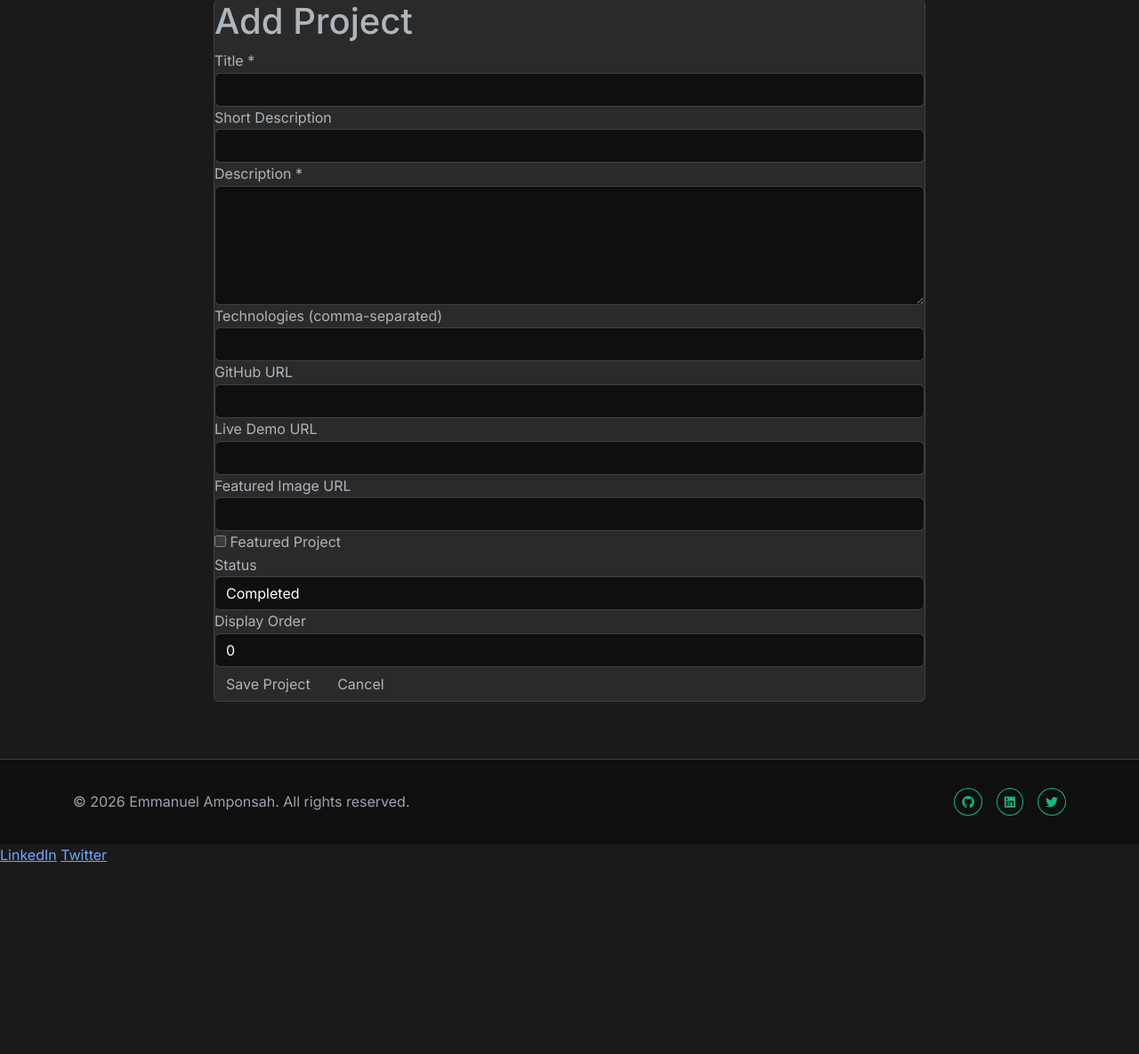
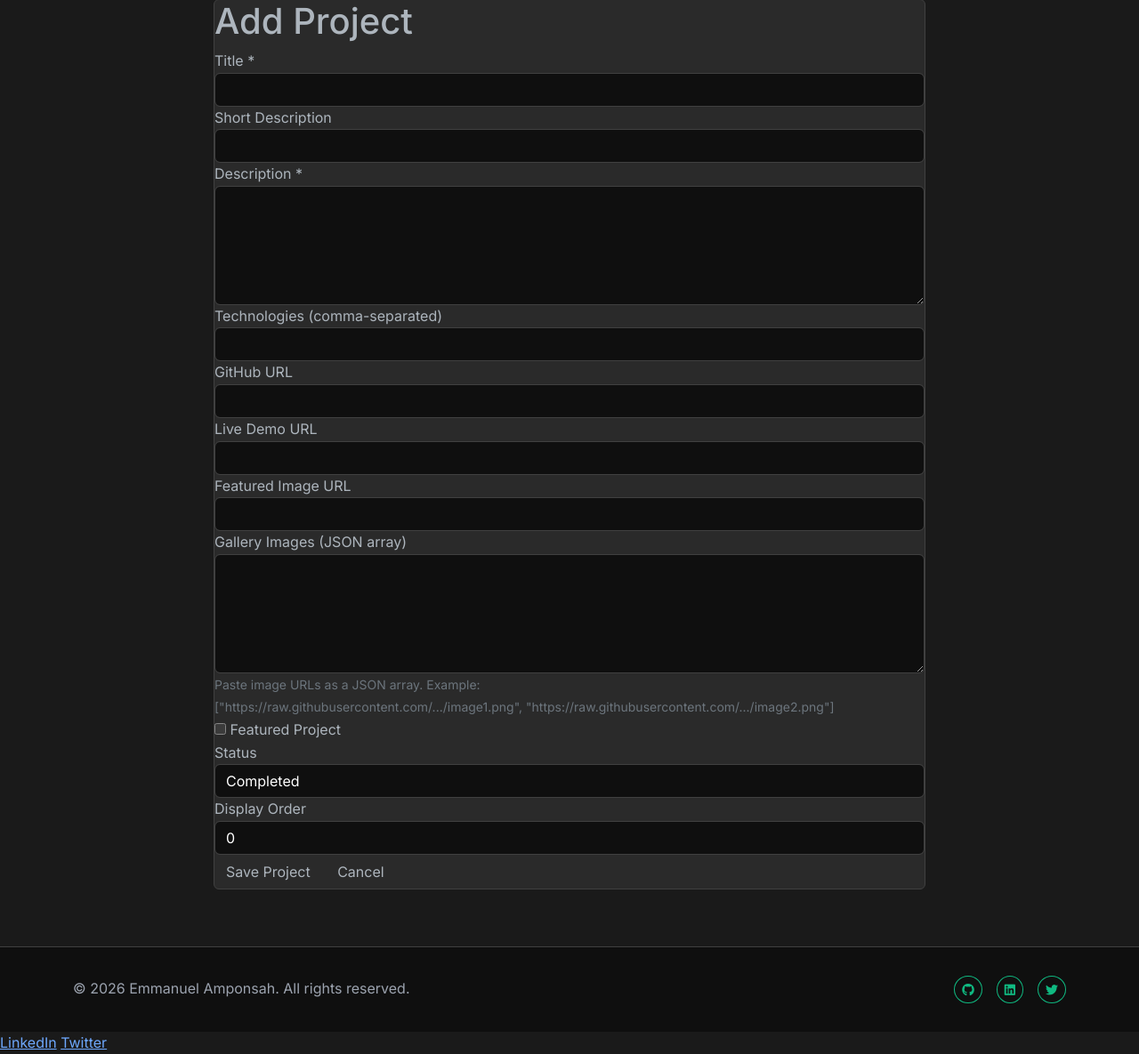
Before and after one commit to esparzar/portfolio_pro, a Flask app: page /admin/projects/add in a window 1280 px wide. Shown: the part 132-1317 px from the top of the page at 89% size. Before the commit the page ends 1101 px from the top, so only its background shows below. Run offline with Flask 3, Linux system fonts and the light colour scheme; a user stored in the database is signed in; some libraries are stand-ins or nearby versions.

Commit message:
Add gallery images field to project form with JSON array support

```diff
--- a/app/__init__.py
+++ b/app/__init__.py
@@ -22,7 +22,7 @@
 
 def create_app(config_name='development'):
     """Application factory"""
-    app = Flask(__name__)
+    app = Flask(__name__, static_folder='static', static_url_path='/static')
 
     # Load configuration
     from config import config
--- a/app/forms/projects.py
+++ b/app/forms/projects.py
@@ -10,6 +10,7 @@
     github_url = StringField('GitHub URL', validators=[Optional(), URL()])
     project_url = StringField('Live Demo URL', validators=[Optional(), URL()])
     featured_image = StringField('Featured Image URL', validators=[Optional(), URL()])
+    images = TextAreaField('Gallery Images (JSON array)', validators=[Optional()])
     featured = BooleanField('Featured Project')
     status = SelectField('Status', choices=[('completed', 'Completed'), ('in-progress', 'In Progress'), ('planned', 'Planned')])
     display_order = IntegerField('Display Order', default=0)
--- a/app/templates/admin/project_form.html
+++ b/app/templates/admin/project_form.html
@@ -46,6 +46,15 @@
             </div>
 
             <div class="form-group">
+                <label for="images">Gallery Images (JSON array)</label>
+                {{ form.images(class="form-control", id="images", rows="5") }}
+                <small class="text-secondary">
+                Paste image URLs as a JSON array. Example:<br>
+                ["https://raw.githubusercontent.com/.../image1.png", "https://raw.githubusercontent.com/.../image2.png"]
+                </small>
+            </div>
+
+            <div class="form-group">
                 <label for="featured">
                     {{ form.featured() }} Featured Project
                 </label>
```
